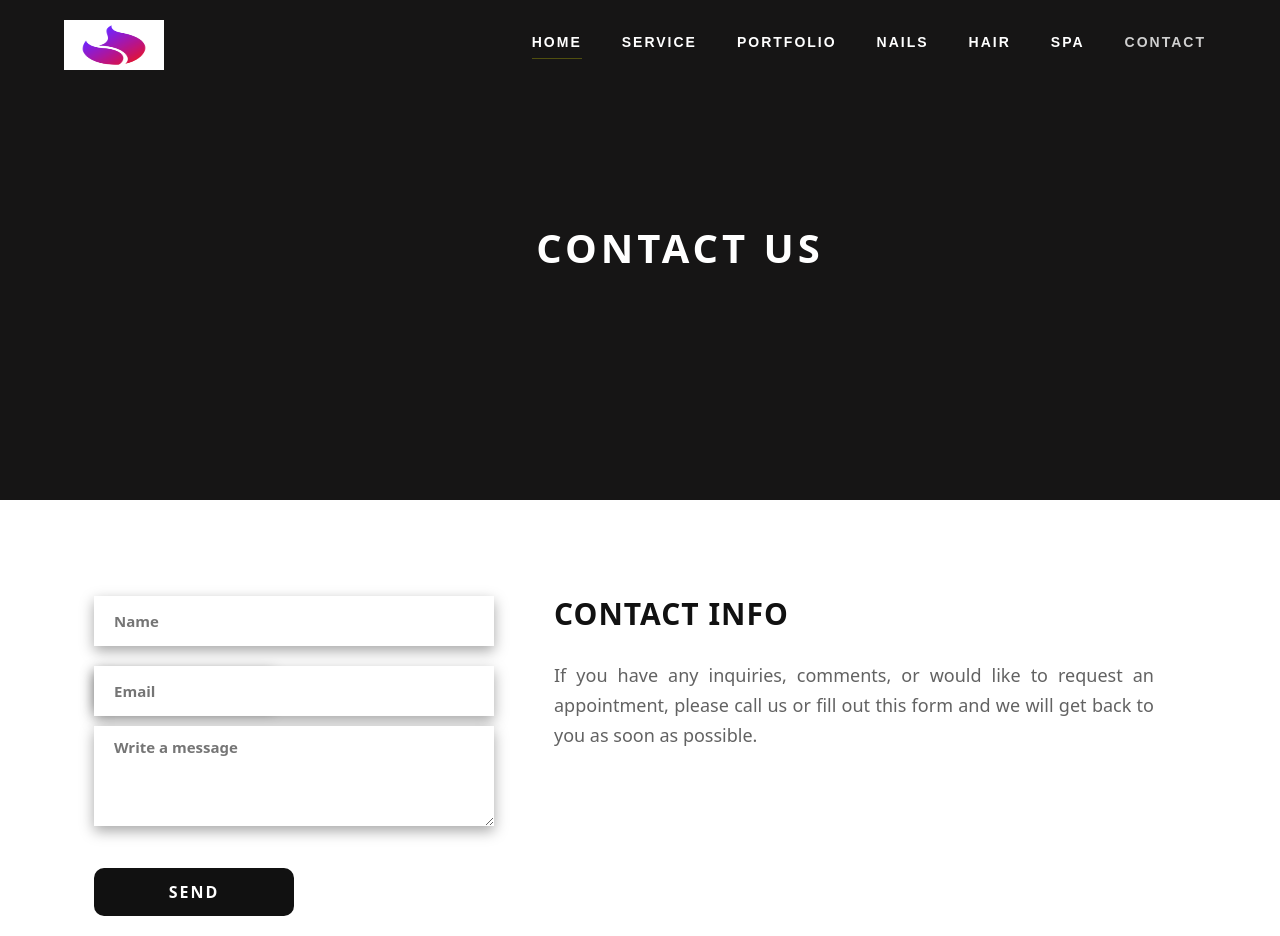
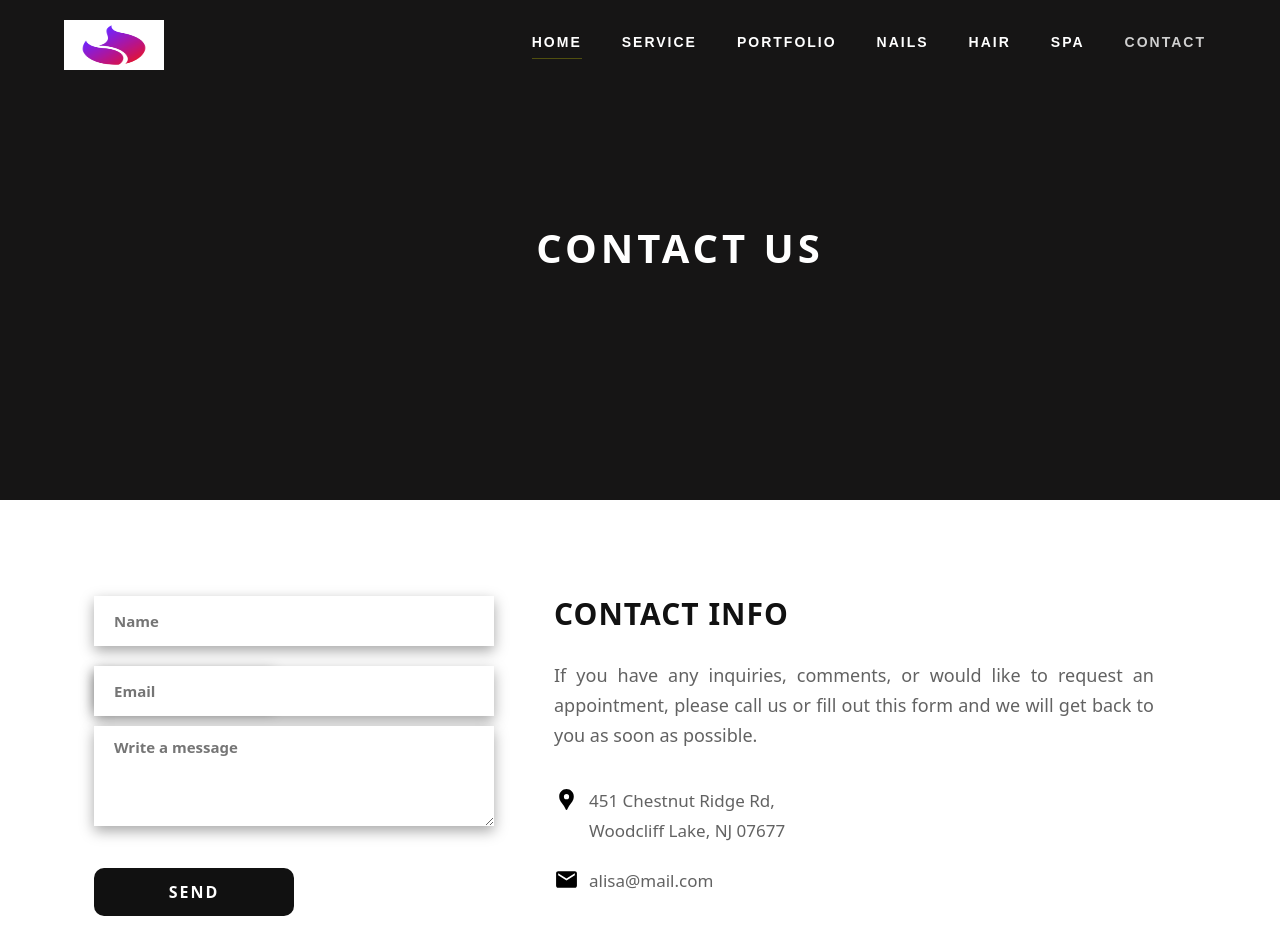
Before and after one commit to TamannaAfroz2666/Parlour-BD-Page, a React (Create React App) app: page /contact in a window 1280 px wide. Built offline with nearby package versions, Linux system fonts and the light colour scheme.

Commit message:
add location and email

```diff
--- a/src/Pages/Contact/InfoPage/InfoPage.css
+++ b/src/Pages/Contact/InfoPage/InfoPage.css
@@ -96,3 +96,19 @@
     text-align: justify;
     padding: 20px 0;
 }
+
+.location{
+    display: flex;
+    gap: 10px;
+}
+.location .info .infoTitle{
+    font-size: 17px;
+    color: #111111a8;
+    width: 200px;
+    font-weight: 500;
+    line-height: 30px;
+    margin: 0 0 20px 0;
+}
+/* .locationArea .emailInfo1{
+    margin-top: 10px;
+} */
--- a/src/Pages/Contact/InfoPage/InfoPage.js
+++ b/src/Pages/Contact/InfoPage/InfoPage.js
@@ -1,5 +1,6 @@
 import React from 'react';
 import './InfoPage.css';
+import { MdLocationPin, MdEmail } from "react-icons/md";
 
 const InfoPage = () => {
     return (
@@ -49,7 +50,35 @@ const InfoPage = () => {
                         <h1 className='titleInFo'>contact info</h1>
                         <p className='titleDes'>If you have any inquiries, comments, or would like to request an appointment, please call us or fill out this form and we will get back to you as soon as possible.</p>
 
+                        <div className="locationArea">
+                            <div className="location">
+                                <div className="icon">
+                                    <MdLocationPin color='black' size={25} />
+                                </div>
+                                <div className="info">
+                                    <p className='infoTitle'>451 Chestnut Ridge Rd, Woodcliff Lake, NJ 07677</p>
+
+                                </div>
+                            </div>
+                            <div className="emailInfo1">
+                            <div className="location">
+                                <div className="icon">
+                                    <MdEmail color='black' size={25}/>
+
+                                </div>
+                                <div className="info">
+                                    <p className='infoTitle'>alisa@mail.com</p>
+
+                                </div>
+                            </div>
+
+                            </div>
+
+                        </div>
+
+
                     </div>
+
 
                 </div>
 
```
